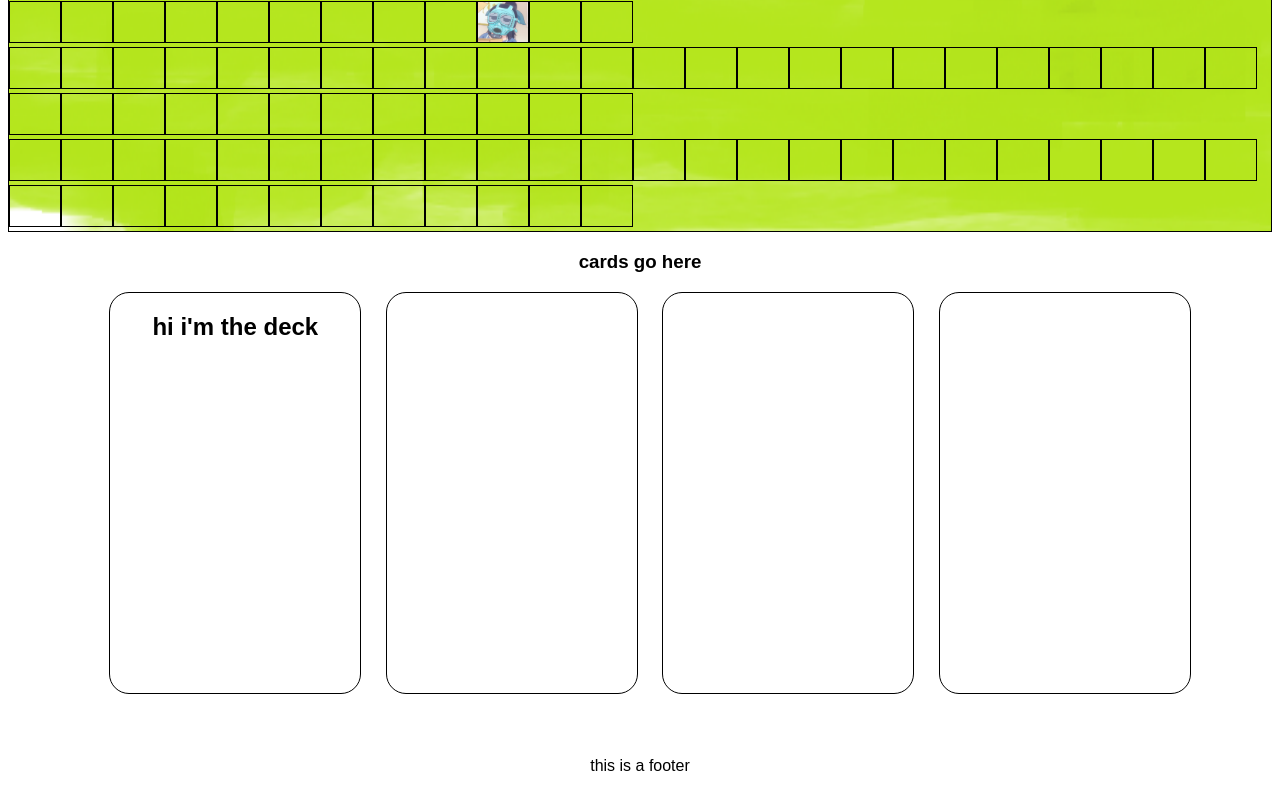
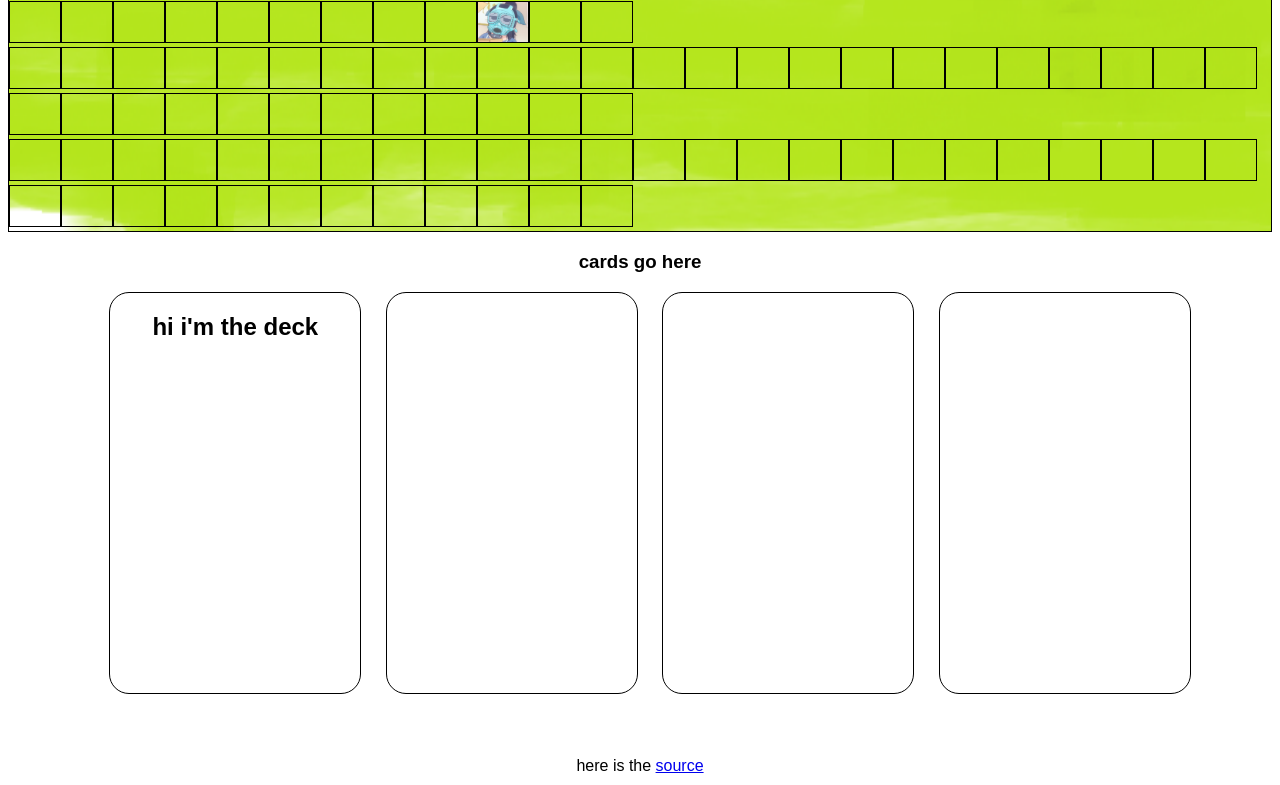
Before and after one commit to syncopika/war_games, a plain HTML site: page index.html in a window 1280 px wide. Shown: the part 1555-2340 px from the top of the page. Drawn offline with nearby package versions, Linux system fonts and the light colour scheme.

Commit message:
Update index.html

```diff
--- a/index.html
+++ b/index.html
@@ -128,7 +128,7 @@
 </div>
 
 <div id='footer'>
-	<p> this is a footer </p>
+	<p> here is the <a href='https://github.com/syncopika/war_games'>source</a> </p>
 </div>
 
 </body>
```
